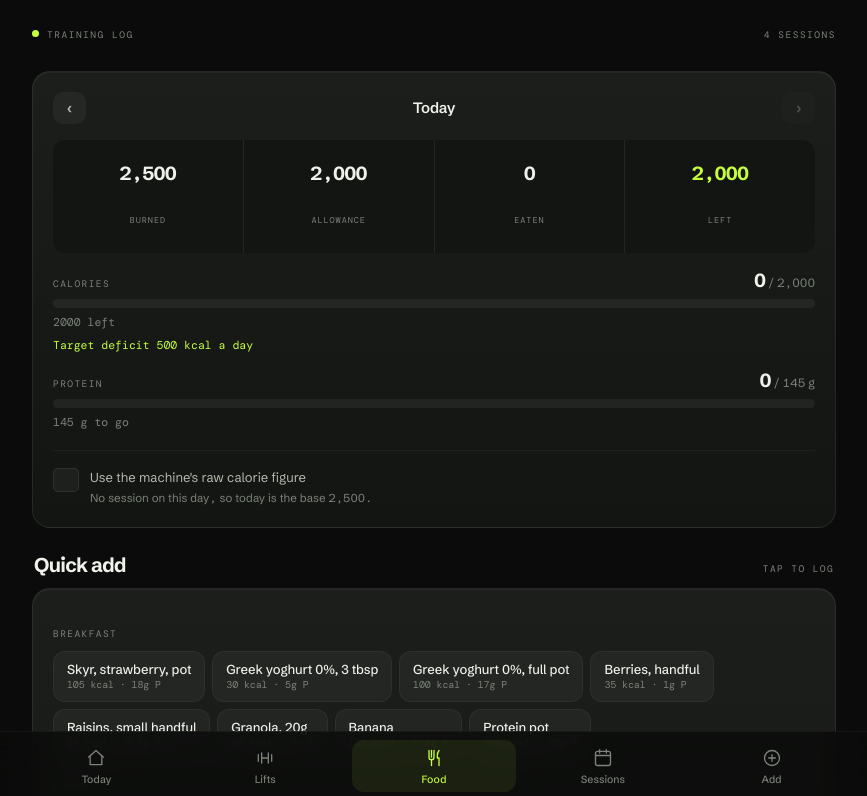
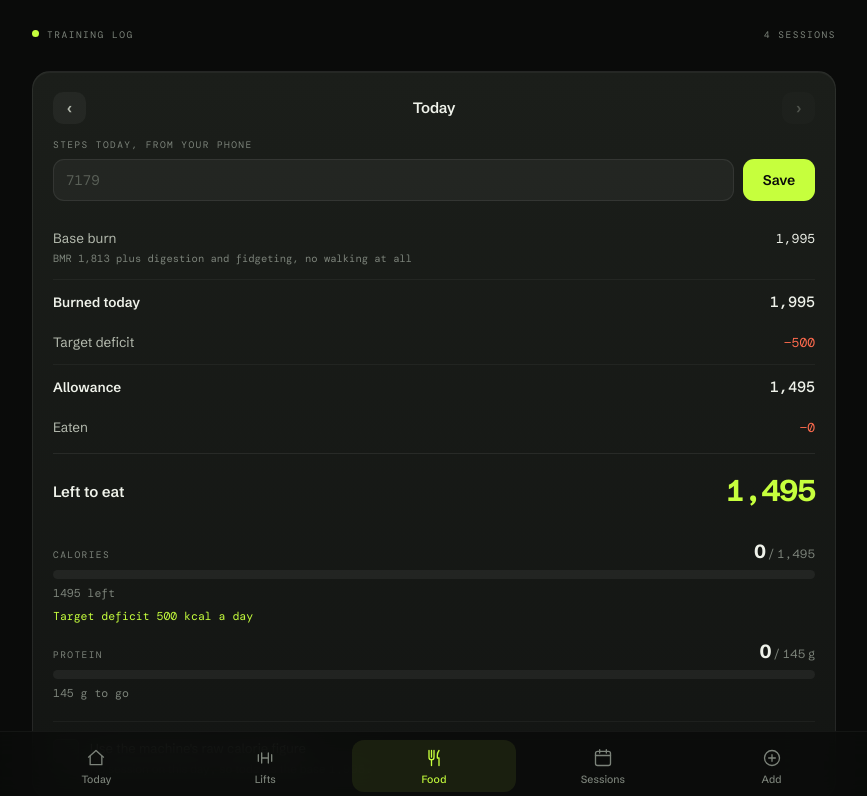
Before and after one commit to Roberts-Repo/TRAINING-APP, a plain HTML site: page index.html in a window 1280 px wide. Both pictures are taken after a click on the button "Food". Shown: the top 796 px of the page, without its empty margins (206-1073 px from the left). Drawn offline with nearby package versions, Linux system fonts and the light colour scheme.

Commit message:
Add files via upload

```diff
--- a/index.html
+++ b/index.html
@@ -193,13 +193,24 @@ button:hover:not([disabled]){filter:brightness(1.08)}
 .dl .x:hover{color:var(--red)}
 
 /* food */
-.ebal{display:grid;grid-template-columns:repeat(4,1fr);gap:1px;background:var(--bd2);border-radius:12px;overflow:hidden;margin-bottom:18px}
-.ebal div{background:var(--s1);padding:12px 6px 13px;text-align:center}
-.ebal .v{font-size:19px;font-weight:700;letter-spacing:-.04em;line-height:1}
-.ebal .k{font-family:'DM Mono',monospace;font-size:8.5px;letter-spacing:.11em;text-transform:uppercase;color:var(--mu);margin-top:6px}
-.ebal .burn{color:var(--lime)}
-.ebal .left{color:var(--lime)}
-.ebal .left.over{color:var(--red)}
+.steps-in{display:flex;gap:9px;align-items:flex-end;margin:-2px 0 18px}
+.steps-in label{flex:1 1 auto}
+.steps-in .lab{display:block;margin-bottom:7px}
+
+
+.ebal{margin-bottom:18px}
+.lg{display:flex;justify-content:space-between;align-items:baseline;gap:12px;padding:9px 0;font-size:13.5px;color:var(--tx2)}
+.lg span:last-child{font-family:'DM Mono',monospace;font-size:13px;color:var(--tx);white-space:nowrap}
+.lg small{display:block;font-family:'DM Mono',monospace;font-size:10.5px;color:var(--mu);margin-top:2px;font-weight:400}
+.lg.add span:last-child{color:var(--lime)}
+.lg.sub span:last-child{color:var(--red)}
+.lg.rule{border-top:1px solid var(--bd2);padding-top:11px;margin-top:2px}
+.lg.sum{font-weight:600;color:var(--tx)}
+.lg.sum span:last-child{font-size:15px;font-weight:500}
+.lg.final{border-top:1px solid var(--bd);margin-top:6px;padding-top:14px;align-items:center}
+.lg.final .fl{font-size:15px;font-weight:600;color:var(--tx)}
+.lg.final span:last-child{font-size:30px;font-weight:700;letter-spacing:-.04em;font-family:'Schibsted Grotesk',sans-serif;color:var(--lime)}
+.lg.final.over span:last-child{color:var(--red)}
 .eatback{display:flex;gap:11px;align-items:flex-start;margin-top:18px;padding-top:16px;border-top:1px solid var(--bd2);cursor:pointer;font-size:13px;color:var(--tx2)}
 .eatback input{width:19px;height:19px;flex:none;margin-top:1px;accent-color:var(--lime);border-radius:5px}
 .eatback small{display:block;color:var(--mu);font-size:11.5px;margin-top:3px;line-height:1.45}
@@ -320,9 +331,9 @@ footer{margin-top:26px;padding-top:18px;border-top:1px solid var(--bd2);font-siz
 <!-- ============ TODAY ============ -->
 <div class="view on" id="v-home">
   <div class="targets">
-    <div class="targ"><div class="v num">2,000<u>kcal</u></div><div class="lab">Eat, rest day</div></div>
+    <div class="targ"><div class="v num">1,495<u>kcal</u></div><div class="lab">Eat, zero steps</div></div>
     <div class="targ"><div class="v num">145<u>g</u></div><div class="lab">Protein</div></div>
-    <div class="targ"><div class="v num">2,500<u>kcal</u></div><div class="lab">Base burn</div></div>
+    <div class="targ"><div class="v num">1,995<u>kcal</u></div><div class="lab">Base, no walking</div></div>
     <div class="targ"><div class="v num">94<u>cm</u></div><div class="lab">Waist target</div></div>
   </div>
 
@@ -492,6 +503,11 @@ footer{margin-top:26px;padding-top:18px;border-top:1px solid var(--bd2);font-siz
       <div class="dlabel" id="f-day">Today</div>
       <button id="f-next" aria-label="Next day">›</button>
     </div>
+    <div class="steps-in">
+      <label><span class="lab">Steps today, from your phone</span>
+        <input type="number" id="d-steps" inputmode="numeric" placeholder="7179"></label>
+      <button id="steps-save">Save</button>
+    </div>
     <div class="ebal" id="ebal"></div>
     <div class="gauge">
       <div class="gt"><span class="lab">Calories</span><span class="gv num" id="g-kcal">0<u> / 2,000</u></span></div>
@@ -606,6 +622,7 @@ async function load(){
   try{const r=await window.storage.get(K_W);if(r)addedWeights=JSON.parse(r.value);}catch(e){}
   try{const r=await window.storage.get(K_F);if(r)food=JSON.parse(r.value);}catch(e){}
   try{const r=await window.storage.get('log:rawburn');if(r)rawBurn=(r.value==='1');}catch(e){}
+  try{const r=await window.storage.get(K_ST);if(r)steps=JSON.parse(r.value);}catch(e){}
   render();renderFood();
 }
 async function save(k,v){try{await window.storage.set(k,JSON.stringify(v));return true;}catch(e){return false;}}
@@ -1048,12 +1065,30 @@ const STAPLES=[
   ["Rice cakes + peanut butter",180,6]]]
 ];
 const K_F="log:food:v1";
-let food={},foodDay=isoOf(new Date()),lastRemoved=null,rawBurn=false;
+let food={},foodDay=isoOf(new Date()),lastRemoved=null,rawBurn=false,steps={};
+const K_ST='log:steps:v1';
 
 function foodEntries(){return food[foodDay]||[];}
 async function saveFood(){return save(K_F,food);}
 
-const MAINTENANCE=2500, DEFICIT=500, BASE_PRO=145, BURN_HAIRCUT=0.75;
+const MAINTENANCE=1995, DEFICIT=500, BASE_PRO=145, BURN_HAIRCUT=0.75;
+const BODY_KG=90.2;              // used for the walking cost
+const STRIDE_M=0.78;             // average stride at 5ft 10
+const STEPS_PER_KM=Math.round(1000/STRIDE_M);
+const BASE_STEPS=0;              // base assumes no walking, so every step counts
+const KCAL_PER_STEP=0.0003*BODY_KG;   // net of resting, about 0.027 at 90 kg
+
+/* distance already covered inside a logged session, so it is not counted twice */
+function gymKm(day){
+  return allSessions().filter(s=>s.date===day)
+    .reduce((t,s)=>t+(s.cardio||[]).reduce((a,c)=>a+(+c.km||0),0),0);
+}
+function walkOn(day){
+  const total=+(steps[day]||0);
+  const gymSteps=Math.round(gymKm(day)*STEPS_PER_KM);
+  const net=Math.max(total-gymSteps-BASE_STEPS,0);
+  return {total, gymSteps, net, kcal:Math.round(net*KCAL_PER_STEP)};
+}
 function burnOn(day){
   const raw=allSessions().filter(s=>s.date===day).reduce((t,s)=>t+(s.kcal||0),0);
   return {raw:Math.round(raw), used:Math.round(raw*(rawBurn?1:BURN_HAIRCUT))};
@@ -1068,24 +1103,36 @@ function renderFood(){
   document.getElementById('f-next').disabled = foodDay>=today;
 
   const b=burnOn(foodDay);
-  const burned=MAINTENANCE+b.used;
+  const wk=walkOn(foodDay);
+  const burned = MAINTENANCE+b.used+wk.kcal;
+  document.getElementById('d-steps').value = steps[foodDay]||'';
   const allow=burned-DEFICIT;
   const left=allow-kc;
   const actual=burned-kc;
 
-  document.getElementById('ebal').innerHTML=`
-    <div><div class="v num">${burned.toLocaleString()}</div><div class="k">Burned</div></div>
-    <div><div class="v num">${allow.toLocaleString()}</div><div class="k">Allowance</div></div>
-    <div><div class="v num">${kc.toLocaleString()}</div><div class="k">Eaten</div></div>
-    <div><div class="v num left ${left<0?'over':''}">${left.toLocaleString()}</div><div class="k">${left<0?'Over':'Left'}</div></div>`;
+  const rows=[`<div class="lg"><span>Base burn<small>BMR 1,813 plus digestion and fidgeting, no walking at all</small></span><span>${MAINTENANCE.toLocaleString()}</span></div>`];
+  if(b.used){
+    rows.push(`<div class="lg add"><span>Gym session<small>machine said ${b.raw}${rawBurn?', counted in full':', trimmed by a quarter'}</small></span><span>+${b.used.toLocaleString()}</span></div>`);
+  }
+  if(wk.total){
+    const bits=[`${wk.total.toLocaleString()} steps`];
+    if(wk.gymSteps)bits.push(`less ${wk.gymSteps.toLocaleString()} done on the treadmill`);
+    rows.push(`<div class="lg ${wk.kcal?'add':''}"><span>Walking<small>${bits.join(', ')}</small></span><span>${wk.kcal?'+'+wk.kcal:'0'}</span></div>`);
+  }
+  rows.push(`<div class="lg rule sum"><span>Burned today</span><span>${burned.toLocaleString()}</span></div>`);
+  rows.push(`<div class="lg sub"><span>Target deficit</span><span>\u2212${DEFICIT.toLocaleString()}</span></div>`);
+  rows.push(`<div class="lg rule sum"><span>Allowance</span><span>${allow.toLocaleString()}</span></div>`);
+  rows.push(`<div class="lg sub"><span>Eaten</span><span>\u2212${kc.toLocaleString()}</span></div>`);
+  rows.push(`<div class="lg final ${left<0?'over':''}"><span class="fl">${left<0?'Over by':'Left to eat'}</span><span>${Math.abs(left).toLocaleString()}</span></div>`);
+  document.getElementById('ebal').innerHTML=rows.join('');
 
   const cb=document.getElementById('eatback');
   cb.checked=rawBurn;
   document.getElementById('eb-note').textContent = b.raw
-    ? (rawBurn
-        ? `Using the machine's ${b.raw} kcal in full. It counts what you would have burned anyway, so it runs high.`
-        : `Machine said ${b.raw} kcal, counted as ${b.used}. Gym kit typically overstates by about a quarter.`)
-    : `No session on this day, so today is the base ${MAINTENANCE.toLocaleString()}.`;
+      ? (rawBurn
+          ? `Using the machine's ${b.raw} kcal in full. It counts what you would have burned anyway, so it runs high.`
+          : `Machine said ${b.raw} kcal, counted as ${b.used}. Gym kit typically overstates by about a quarter.`)
+      : `No session on this day, so today is the base ${MAINTENANCE.toLocaleString()}.`;
 
   document.getElementById('n-def').textContent = kc
     ? (actual>=0 ? `${actual.toLocaleString()} kcal deficit so far today` : `${Math.abs(actual).toLocaleString()} kcal surplus today`)
@@ -1158,6 +1205,12 @@ async function addFood(name,kcal,p,items){
 document.getElementById('eatback').onclick=async ev=>{
   rawBurn=ev.target.checked;
   try{await window.storage.set('log:rawburn',rawBurn?'1':'0');}catch(e){}
+  renderFood();
+};
+document.getElementById('steps-save').onclick=async()=>{
+  const v=parseInt(document.getElementById('d-steps').value,10);
+  if(v>0)steps[foodDay]=v; else delete steps[foodDay];
+  try{await window.storage.set(K_ST,JSON.stringify(steps));}catch(e){}
   renderFood();
 };
 document.getElementById('f-prev').onclick=()=>{const d=D(foodDay);d.setDate(d.getDate()-1);foodDay=isoOf(d);renderFood();};
```
